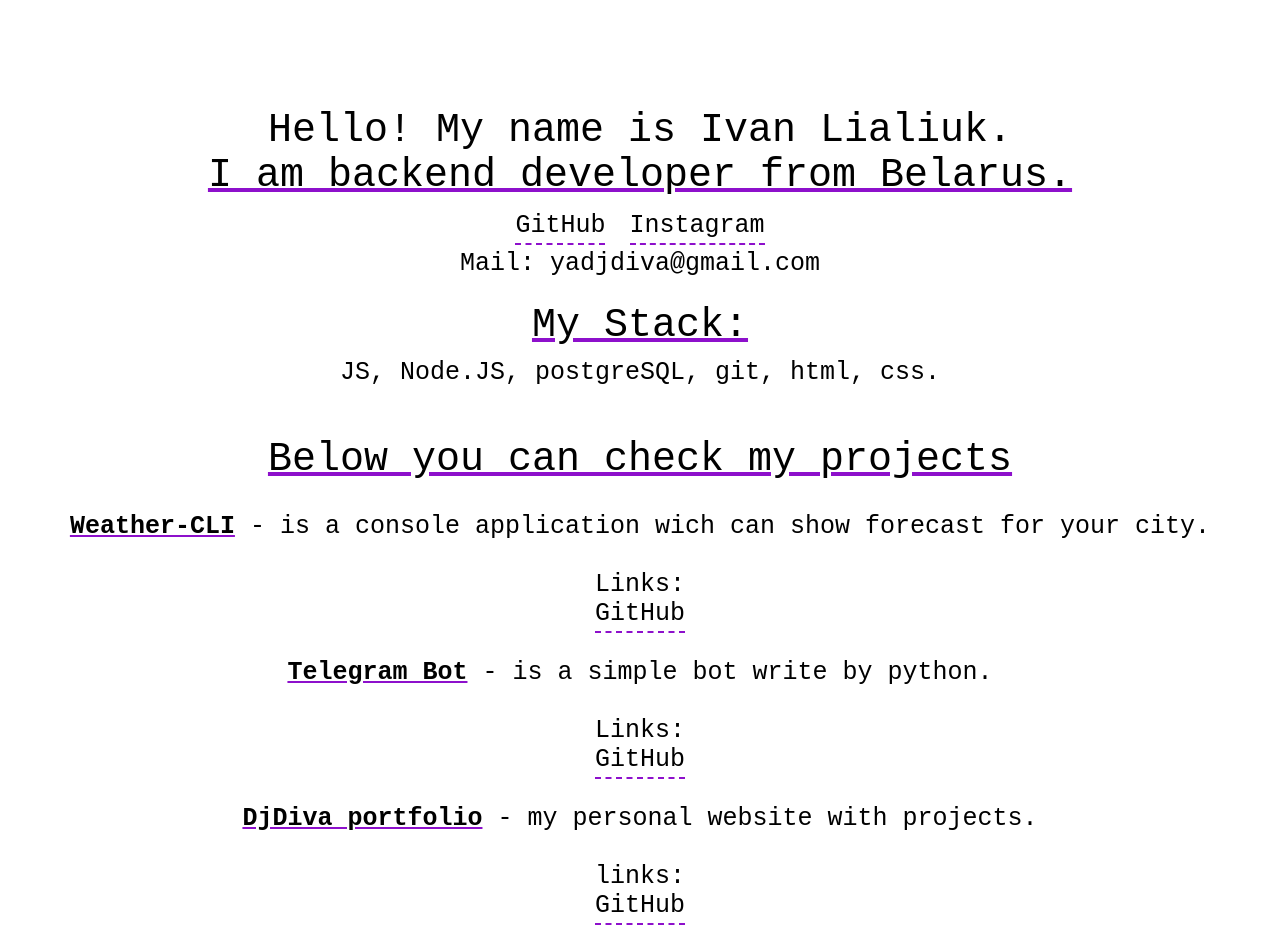
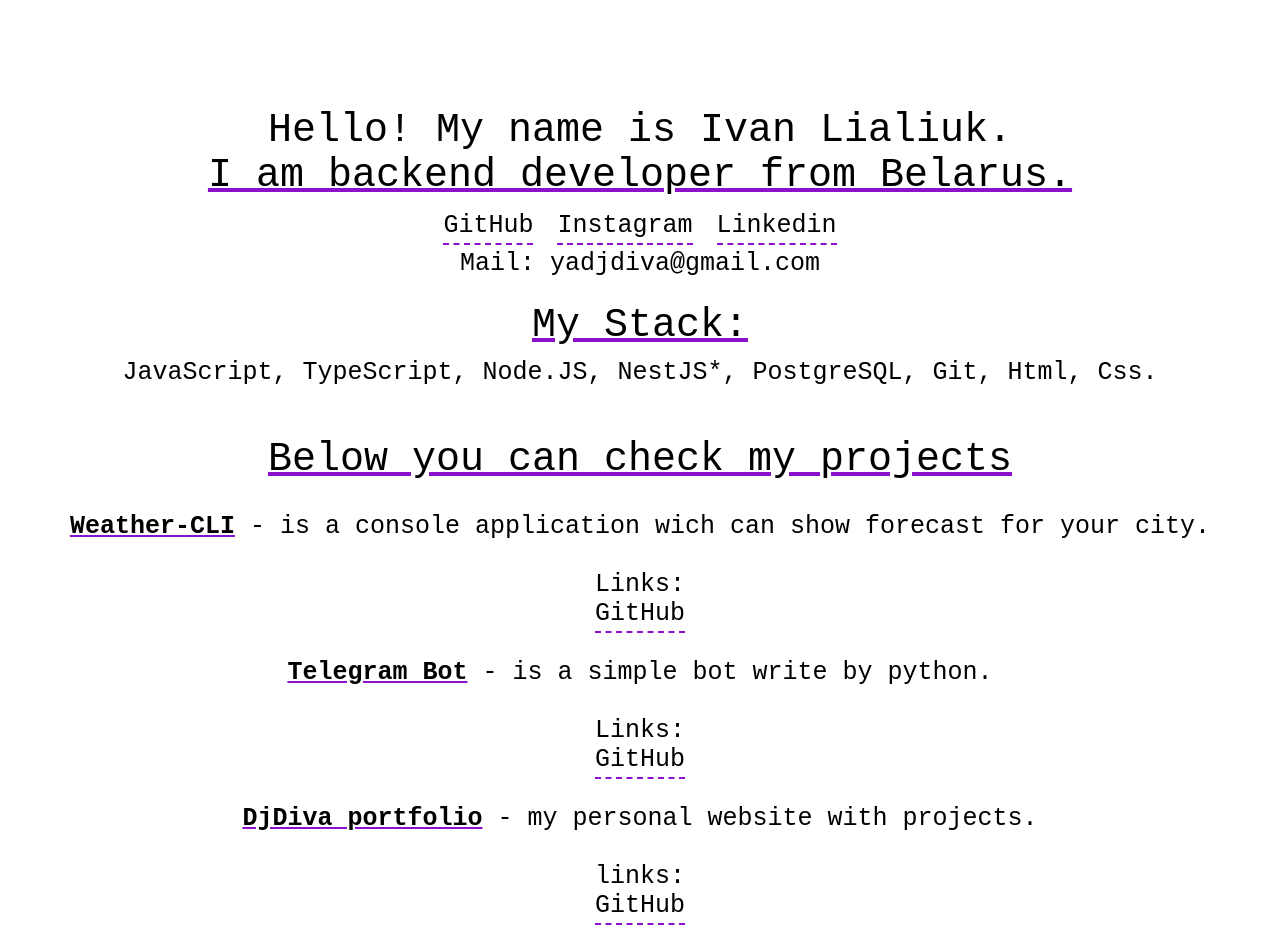
Before and after one commit to luvlqq/luvlqq.github.io, a plain HTML site: page index.html in a window 1280 px wide. Drawn offline with Linux system fonts and the light colour scheme.

Commit message:
upd stack

```diff
--- a/index.html
+++ b/index.html
@@ -22,6 +22,7 @@
     <div class="my_contacts">
         <a href="https://github.com/OhMyLuaL">GitHub</a>
         <a href="https://www.instagram.com/yvnglual/">Instagram</a>
+        <a href="https://www.linkedin.com/in/yvnglual/">Linkedin</a>
         <p>Mail: yadjdiva@gmail.com</p>
     </div>
 
@@ -30,7 +31,7 @@
     </div>
 
     <div class="technology">
-        JS, Node.JS, postgreSQL, git, html, css.
+        JavaScript, TypeScript, Node.JS, NestJS*, PostgreSQL, Git, Html, Css.
     </div>
 
     <div class="prew_proj">
```
